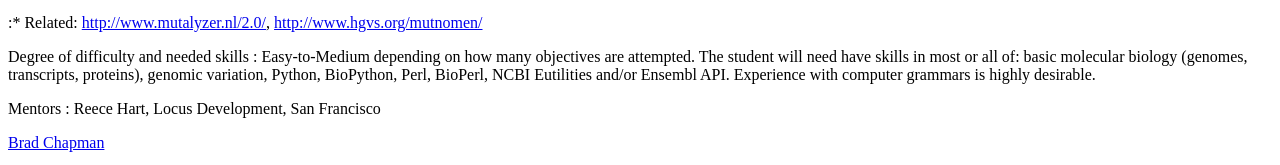
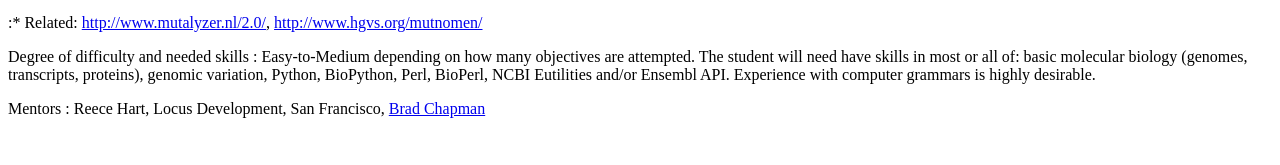
Before and after one commit to biopython/biopython.github.io, a Jekyll site: the page built from wiki/Google_Summer_of_Code.md, in a window 1280 px wide. Shown: the part 1839-2004 px from the top of the page. Built offline with Jekyll 4.4.1, drawn with Linux system fonts in a browser that asks for light colours; after the commit the page ends 1973 px from its top, so only the background shows below that.

```diff
--- a/wiki/Google_Summer_of_Code.md
+++ b/wiki/Google_Summer_of_Code.md
@@ -125,6 +125,4 @@ Degree of difficulty and needed skills : Easy-to-Medium depending on how many ob
 
 <!-- -->
 
-Mentors : Reece Hart, Locus Development, San Francisco
-
-[Brad Chapman](http://bcbio.wordpress.com)
+Mentors : Reece Hart, Locus Development, San Francisco, [Brad Chapman](http://bcbio.wordpress.com)
```
Also changed, not shown: 1 other file.
